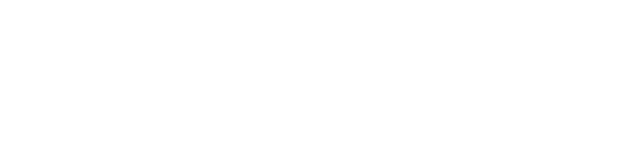
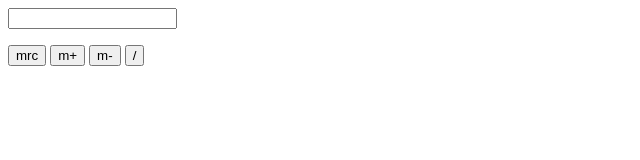
Before and after one commit to AppleNeko/Calculator, a plain HTML site: page index.html in a window 1280 px wide. Shown: the whole page, without its empty margins (0-640 px from the left). Drawn offline with Linux system fonts and the light colour scheme.

Commit message:
Added buttons
Asuna=Tsundere

```diff
--- a/index.html
+++ b/index.html
@@ -11,8 +11,14 @@
 
 <body>
 <!--Add your HTML here-->
-
-
+<div class="box">
+	<div class="display"><input type="text" readonly size="18" id="d"></div>
+	<div class="keys">
+		<p>
+			<input type="button" class="button function" value="mrc" onClick="alert('Not yet implented')">
+			<input type="button" class="button function" value="m+" onClick="alert('Not yet implented')">
+			<input type="button" class="button function" value="m-" onClick="alert('Not yet implented')">
+			<input type="button" class="button number" value="/" onClick="v('')">
 
 
 </body>
```
